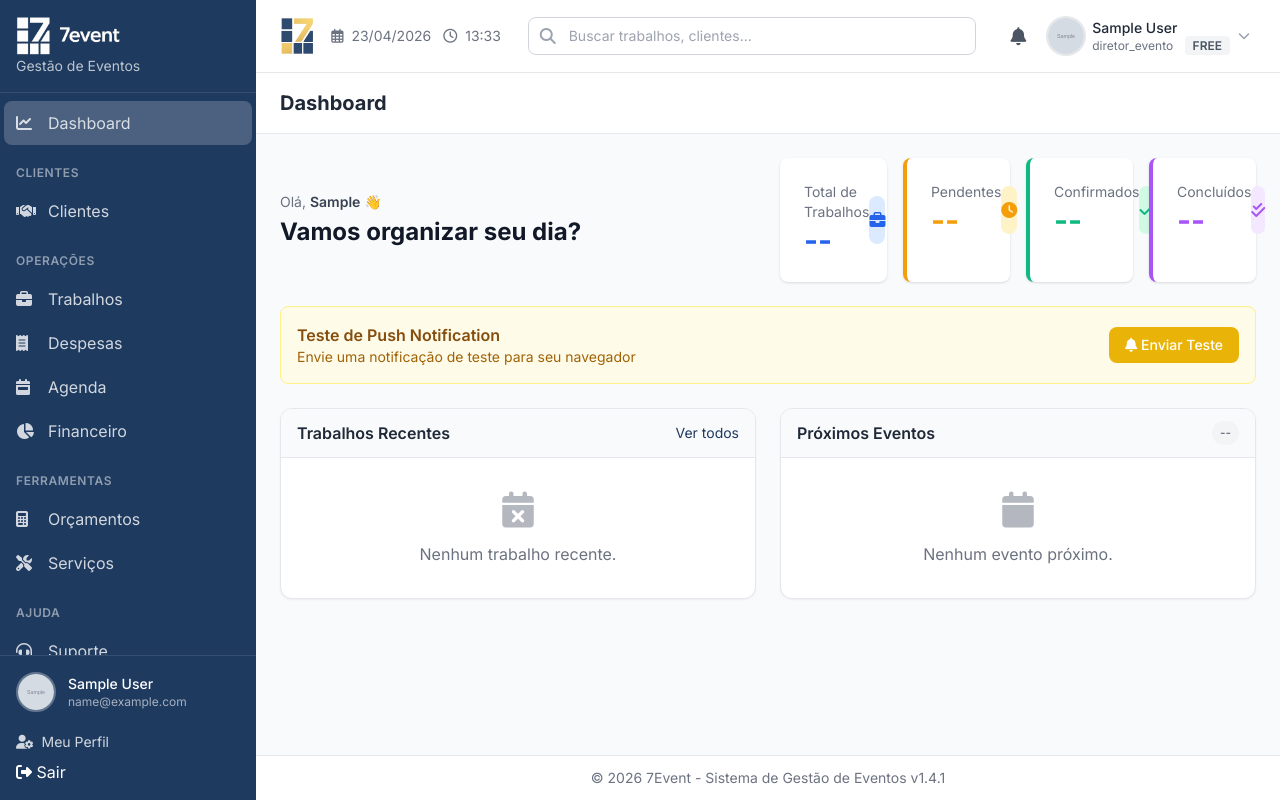
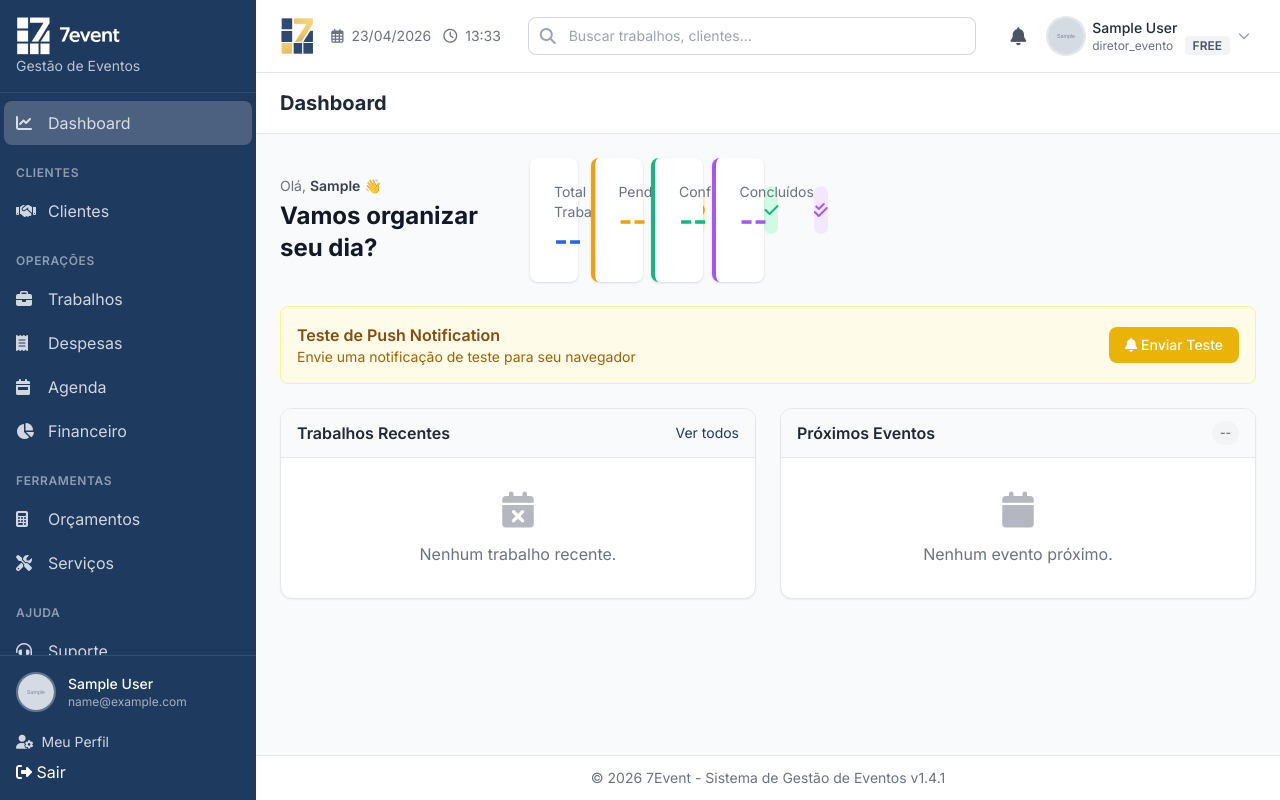
Before and after one commit to 7event24-alt/7event, a Django app: page /app/ in a window 1280 px wide. Run offline with Django 5.2, Linux system fonts and the light colour scheme; a user stored in the database is signed in; tables that the repository leaves empty hold one stand-in row (values such as "Sample post"); grey boxes marked "Sample" are stand-in pictures; data that the repository does not hold is empty; some libraries are stand-ins or nearby versions.

Commit message:
fix: welcome banner takes 1/4 space on desktop

```diff
--- a/base/templates/components/welcome_banner.html
+++ b/base/templates/components/welcome_banner.html
@@ -1,7 +1,7 @@
 {% load static %}
-<div class="grid grid-cols-1 lg:grid-cols-2 gap-6 items-stretch mb-6">
-    <!-- Welcome Banner - sem card -->
-    <div class="flex flex-row items-center justify-between gap-4">
+<div class="grid grid-cols-1 lg:grid-cols-4 gap-6 items-stretch mb-6">
+    <!-- Welcome Banner - 1/4 do espaço -->
+    <div class="lg:col-span-1 flex flex-row items-center justify-between gap-4">
         <div class="flex-1 flex flex-row items-center gap-4">
             <div class="flex-1">
                 <p class="text-gray-500 text-sm mb-1">
@@ -16,7 +16,7 @@
                 <img src="{% static 'img/dashboard-welcome-mobile.png' %}" alt="Dashboard" class="w-full h-full object-contain">
             </div>
             <!-- Desktop image -->
-            <div class="hidden lg:w-24 lg:h-24">
+            <div class="hidden lg:w-20 lg:h-20">
                 <img src="{% static 'img/dashboard-welcome.png' %}" alt="Dashboard" class="w-full h-full object-contain">
             </div>
         </div>
```
